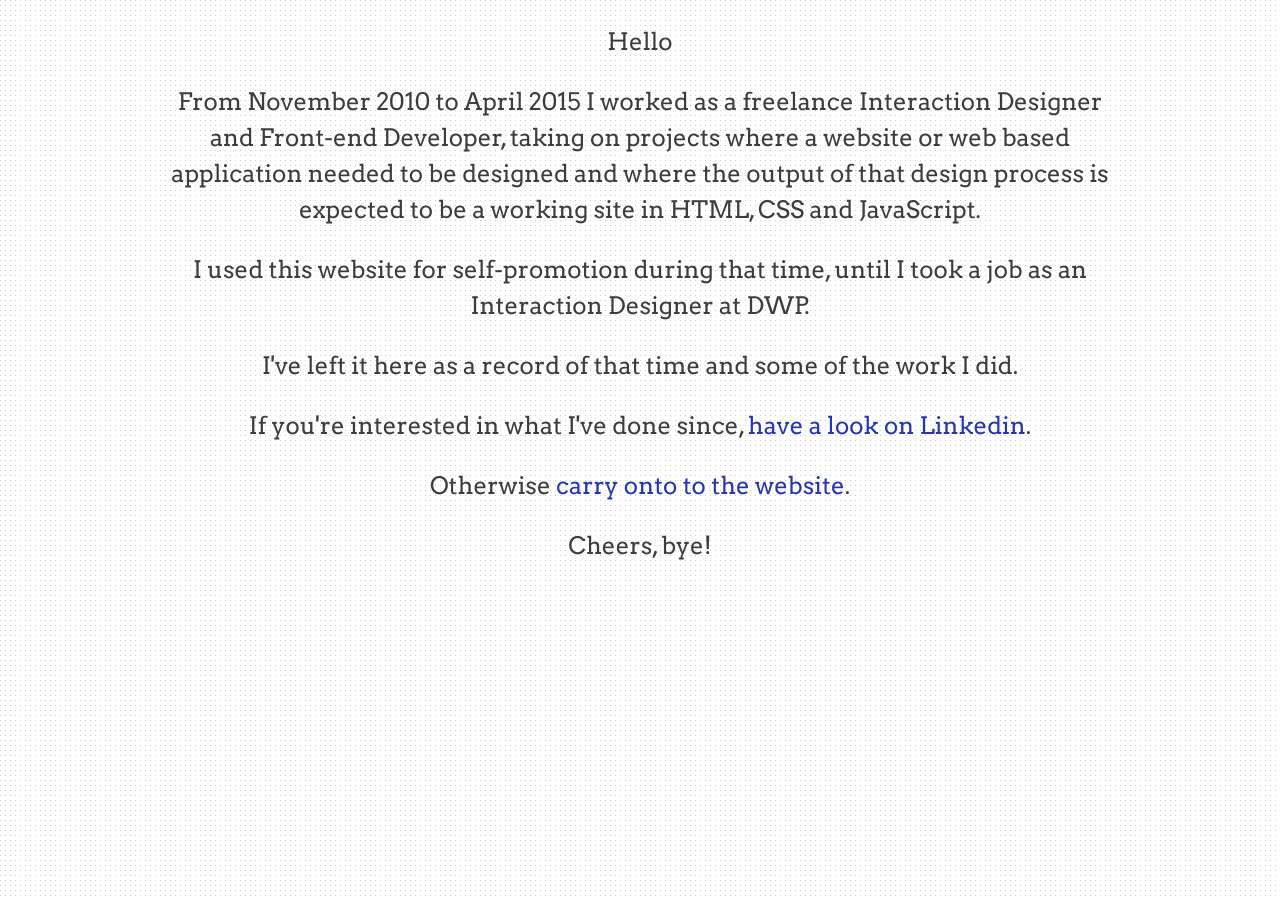
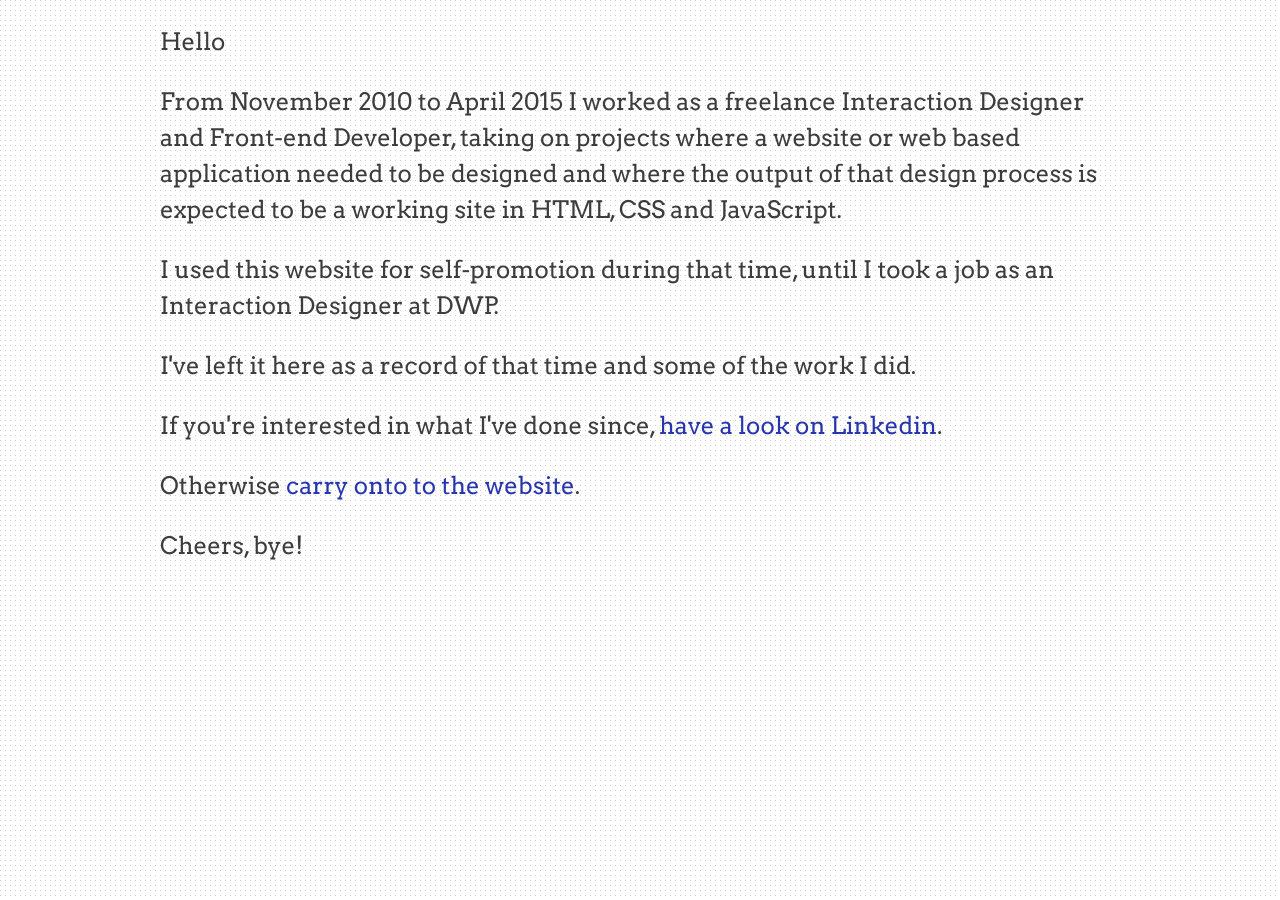
Before and after one commit to morganesque/morganesque.github.io, a Jekyll site: the page built from index.html, in a window 1280 px wide. Built offline with Jekyll 4.4.1, drawn with Linux system fonts in a browser that asks for light colours.

Commit message:
More tinkering, it really is an obsession you know!

```diff
--- a/index.html
+++ b/index.html
@@ -6,10 +6,12 @@ me: Tom Morgan
 job: Interaction Designer &amp; Front-end Developer
 location: Leeds
 ---
-<p style="margin-top:1em">Hello</p>
+<div style="text-align:left;padding:1em;">
+<p>Hello</p>
 <p>From November 2010 to April 2015 I worked as a freelance Interaction Designer and Front-end Developer, taking on projects where a website or web based application needed to be designed and where the output of that design process is expected to be a working site in HTML, CSS and JavaScript.</p>
 <p>I used this website for self-promotion during that time, until I took a job as an Interaction Designer at DWP.</p>
 <p>I've left it here as a record of that time and some of the work I did.</p>
 <p>If you're interested in what I've done since, <a href="https://www.linkedin.com/in/tsmorgan/">have a look on Linkedin</a>.</p>
 <p>Otherwise <a href="/is/tom/morgan">carry onto to the website</a>.</p>
 <p>Cheers, bye!</p>
+</div>
```
